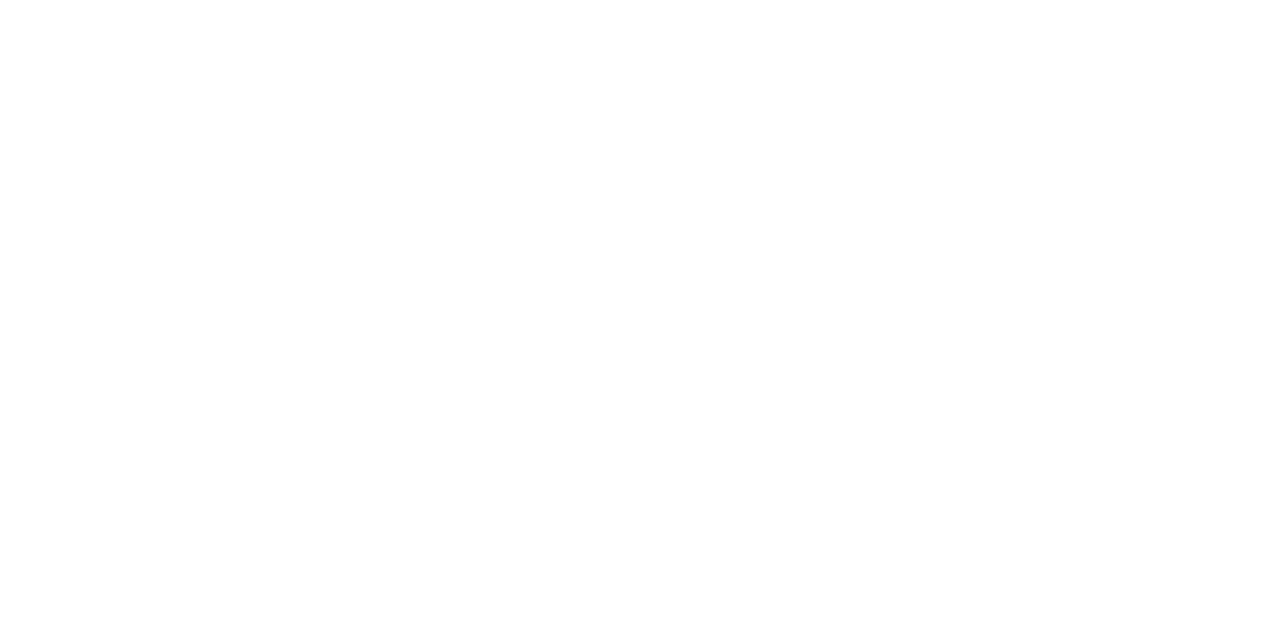
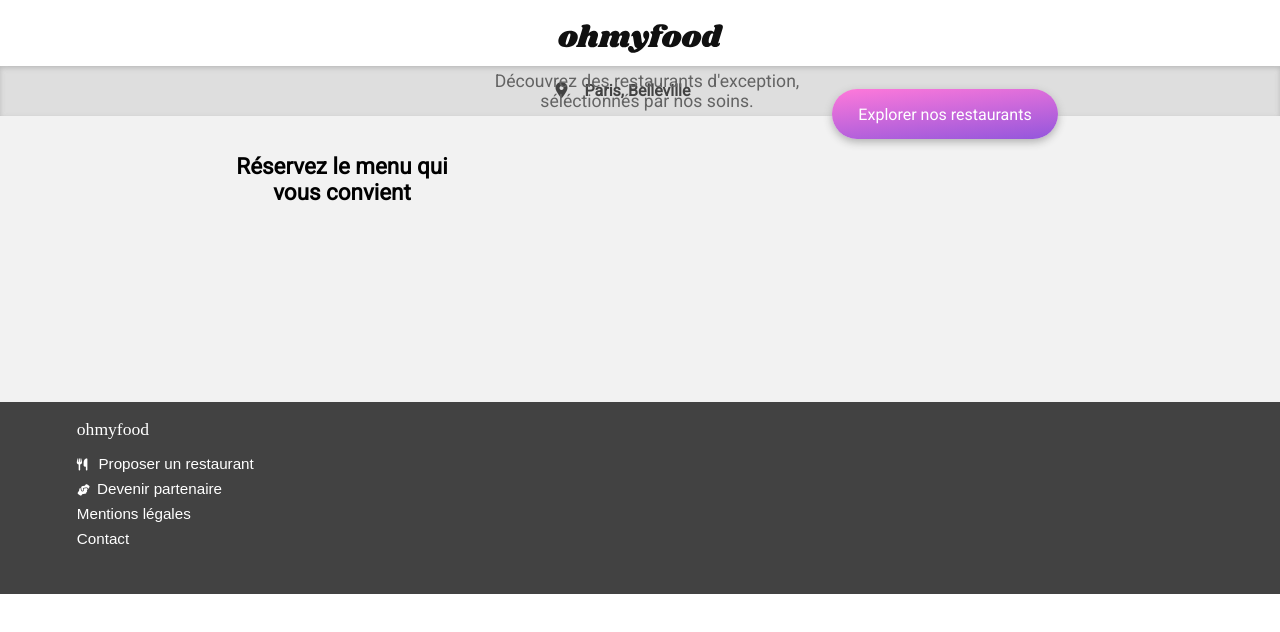
Before and after one commit to RachidBoubekeur-dev/Ohmyfood, a plain HTML site: page index.html in a window 1280 px wide. Drawn offline with Linux system fonts and the light colour scheme; a web font is replaced by a local one.

Commit message:
développement du header, footer, loading et commencement de la page d'accueil

```diff
--- a/index.html
+++ b/index.html
@@ -4,9 +4,40 @@
     <meta charset="UTF-8">
     <meta name="viewport" content="width=device-width, initial-scale=1.0">
     <link rel="stylesheet" href="style.css" />
-    <title>Ohmyfood</title>
+    <script src="https://kit.fontawesome.com/23eb318271.js" crossorigin="anonymous"></script>
+    <title>ohmyfood</title>
 </head>
 <body>
+    <header>
+        <img src="images/logo/ohmyfood@2x.svg" alt="ohmyfood"/>
+    </header>
 
+    <section>
+        <aside>
+            <p><i class="fas fa-map-marker-alt"></i>Paris, Belleville</p>
+        </aside>
+
+        <aside>
+            <h2>Réservez le menu qui vous convient</h2>
+
+            <h3>Découvrez des restaurants d'exception, séléctionnés par nos soins.</h3>
+
+            <button>Explorer nos restaurants</button>
+        </aside>
+    </section>
+
+    <div id="loading">
+        <img src="images/logo/loading.svg" alt="loading" />
+        <h2>ohmyfood</h2>
+    </div>
+
+    <footer>
+        <h2>ohmyfood</h2>
+
+        <h3><i class="fas fa-utensils"></i>Proposer un restaurant</h3>
+        <h3><i class="fas fa-hands-helping"></i>Devenir partenaire</h3>
+        <h3>Mentions légales</h3>
+        <h3><a href="mailto:ohmyfood@gmail.com">Contact</a></h3>
+    </footer>
 </body>
 </html>
--- a/sass/base/_police.scss
+++ b/sass/base/_police.scss
@@ -0,0 +1,2 @@
+@import url('https://fonts.googleapis.com/css2?family=Shrikhand&display=swap');
+@import url('https://fonts.googleapis.com/css2?family=Roboto:wght@100;400&display=swap');
--- a/sass/layouts/_footer.scss
+++ b/sass/layouts/_footer.scss
@@ -0,0 +1,36 @@
+footer {
+    background-color: rgb(66 66 66);
+    height: 190px;
+    color: white;
+    padding-left: 6%;
+    padding-top: 2px;
+
+    & > h2 {
+        font-family: $police1;
+        font-size: 1.1em;
+        font-weight: inherit;
+    }
+
+    & > h3 {
+        font-family: Arial;
+        font-size: 0.95em;
+        font-weight: inherit;
+        margin-bottom: -7px;
+
+        & > i {
+            font-size: 0.8em;
+            margin-right: 11px;
+        }
+
+        &:nth-of-type(2) > i {
+            font-size: 0.7em;
+            transform: rotate(-10deg);
+            margin-right: 7px;
+        }
+
+        & > a {
+            color: white;
+            text-decoration: none;
+        }
+    }
+}
--- a/sass/layouts/_header.scss
+++ b/sass/layouts/_header.scss
@@ -0,0 +1,9 @@
+header {
+    text-align: center;
+    height: 66px;
+
+    & > img {
+        margin-top: 24px;
+        width: 165px;
+    }
+}
--- a/sass/style.scss
+++ b/sass/style.scss
@@ -0,0 +1,122 @@
+@import 'base/police';
+@import 'utils/variables';
+@import 'layouts/header';
+@import 'layouts/footer';
+
+body {
+    margin: 0px;
+}
+
+section:nth-of-type(1) > aside:nth-of-type(1) {
+    height: 50px;
+    background-color: #dedede;
+    text-align: center;
+    box-shadow: inset 0px 2px 5px rgb(177, 177, 177, 0.8);
+
+    & > p {
+        font-family: "Roboto";
+        font-size: 1em;
+        color: #424242;
+        font-weight: bold;
+        padding-top: 15px;
+        margin-top: 0px;
+        margin-left: -34px;
+
+        & > i {
+            margin-right: 17px;
+        }
+    }
+}
+
+section:nth-of-type(1) > aside:nth-of-type(2) {
+    display: flex;
+    flex-wrap: wrap;
+    justify-content: center;
+    height: 268px;
+    margin-top: 0px;
+    background: $background1;
+    padding-top: 18px;
+    text-align: center;
+
+    & > h2 {
+        font-family: $police2;
+        font-weight: bold;
+        width: 240px;
+        font-size: 1.4em;
+    }
+
+    & > h3 {
+        font-family: $police2;
+        font-weight: 400;
+        width: 370px;
+        color: #636363;
+        margin-top: -63px;
+        font-size: 1.1em;
+
+    }
+
+    & > button {
+        width: 226px;
+        height: 50px;
+        border: 0px solid black;
+        border-radius: 50px;
+        color: white;
+        font-family: $police2;
+        font-size: 1em;
+        background: linear-gradient(174deg, $color2, $color1);
+        box-shadow: 0px 3px 9px #afafaf;
+        margin-top: -45px;
+    }
+}
+
+#loading {
+    position: absolute;
+    top: 0px;
+    left: 0px;
+    background: white;
+    width: 100%;
+    height: 100%;
+    opacity: 0;
+    display: none;
+    animation: loading 3s;
+
+    & > img {
+        width: 40%;
+        position: absolute;
+        top: 31%;
+        left: 38%;
+    }
+
+    & > h2 {
+        font-family: $police1;
+        color: #9356DC ;
+        position: absolute;
+        top: 52.5%;
+        left: 33%;
+        font-size: 1.8em;
+        animation: loadingText 1.5s backwards infinite alternate;
+    }
+}
+
+// @keyframes loading {
+//     0% {
+//         opacity: 1;
+//         display: block;
+//     }
+
+//     100% {
+//         opacity: 0.99;
+//         display: none;
+//     }
+// }
+
+@keyframes loadingText {
+    0% {
+        transform: scale(1);
+    }
+
+    100% {
+        transform: scale(1.3);
+        color: #99E2D0
+    }
+}
--- a/sass/utils/_variables.scss
+++ b/sass/utils/_variables.scss
@@ -0,0 +1,8 @@
+$police1: 'Shrikhand';
+$police2: 'Roboto';
+
+$color1: #9356DC;
+$color2: #FF79DA;
+$color3: #99E2D0;
+
+$background1: #f2f2f2;
```
Also changed, not shown: images/logo/loading.svg (added), style.css, 1 other file.
